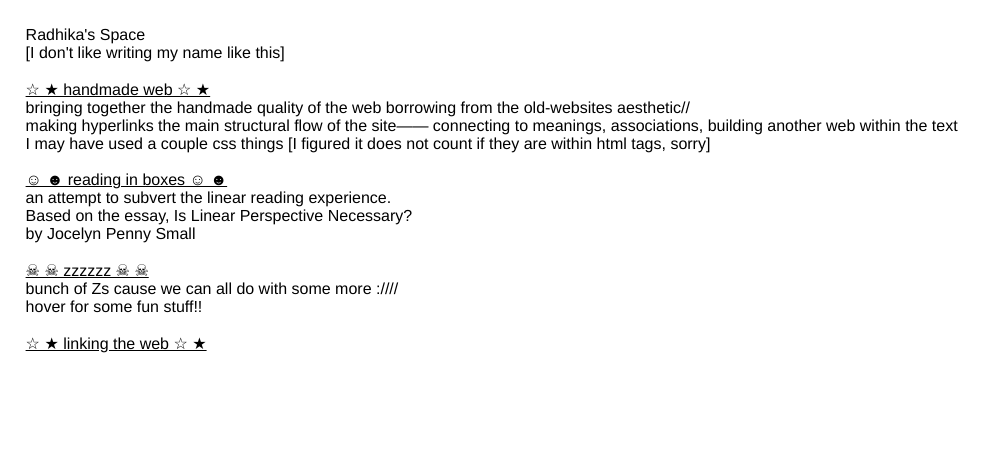
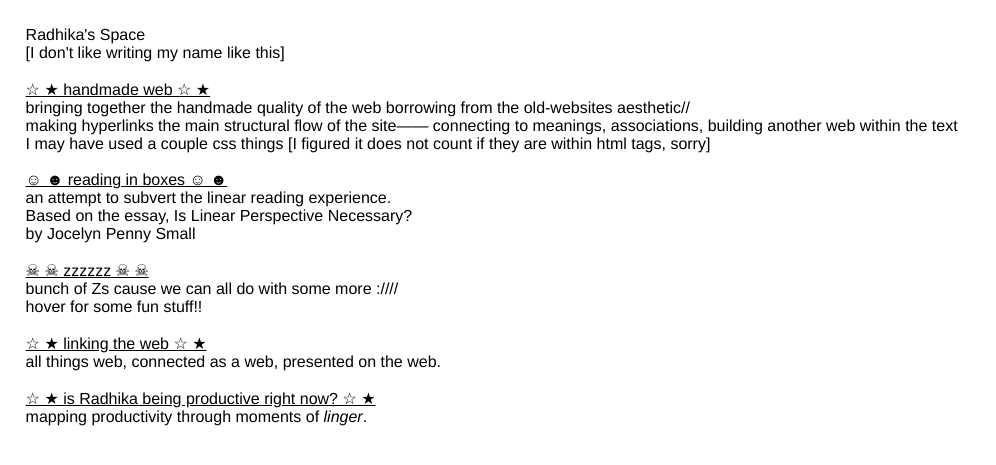
Before and after one commit to radhika-chauhan/radhika-chauhan.github.io, a plain HTML site: page index.html in a window 1280 px wide. Shown: the whole page, without its empty margins (0-996 px from the left). Drawn offline with Linux system fonts and the light colour scheme.

Commit message:
updated index with pr02

```diff
--- a/index.html
+++ b/index.html
@@ -43,6 +43,19 @@
 <a href="./WAM_PR01_/index.html" target="_blank" style="color:black">
     &#9734; &#9733; linking the web &#9734; &#9733;
  </a>
+ <br>
+    all things web, connected as a web, presented on the web.
+    <br><br>
+
+ <a href="./WAM_PR02_/index.html" target="_blank" style="color:black">
+    &#9734; &#9733; is Radhika being productive right now? &#9734; &#9733;
+</a>
+        <br>
+        mapping productivity through moments of <i>linger</i>.
+        <br>
+
+        <br><br>
+
 </body>
 
 </html>
```
